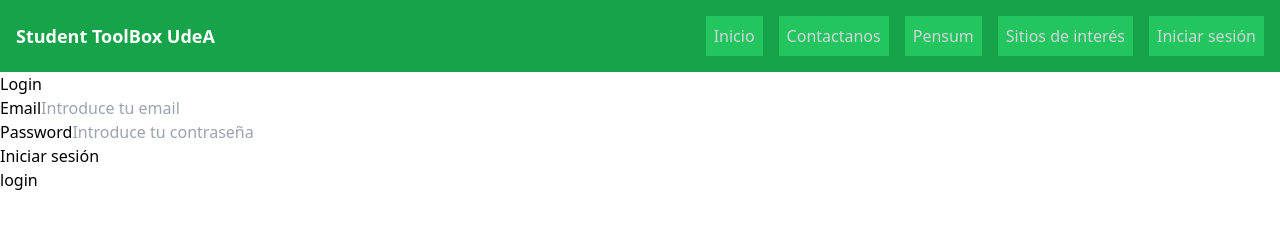
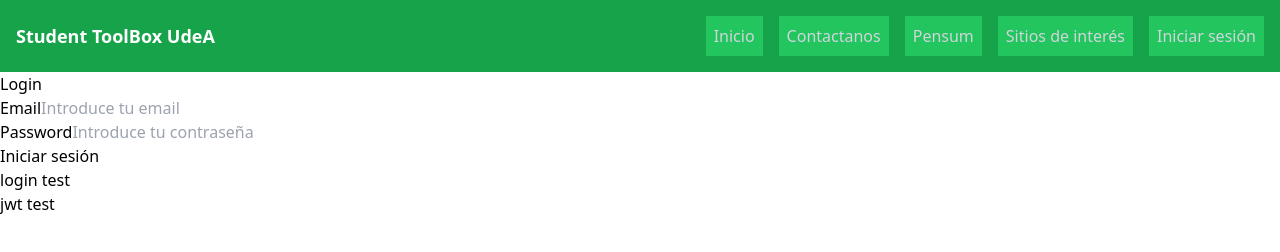
Before and after one commit to restrepotorres/studentToolBox_UdeA, an Astro site: page /login in a window 1280 px wide. Built offline with nearby package versions, Linux system fonts and the light colour scheme; Astro itself is replaced by a stand-in of ours.

Commit message:
feat: example login api request

```diff
--- a/src/components/LoginCard.tsx
+++ b/src/components/LoginCard.tsx
@@ -6,6 +6,8 @@
   const [password, setPassword] = useState("");
   const [response, setResponse] = useState(null);
   const [error, setError] = useState(null);
+  const [data, setData] = useState(null);
+  const [loading, setLoading] = useState(false);
 
   const handleSubmit = async (e: React.SyntheticEvent) => {
     console.log("Email:", email);
@@ -25,6 +27,27 @@
     }
   };
 
+  const handleSubmitWithJWT = async () => {
+    const url = "http://localhost:8090/toolbox/api/v1/health/check";
+    const token =
+      "eyJhbGciOiJIUzUxMiJ9.eyJzdWIiOiJ2aWN0b3IiLCJyb2xlIjoiW2FkbWluXSIsImlhdCI6MTcyODQyOTU0MywiZXhwIjoxNzI4NDY1NTQzfQ.qYm2CrTHtBcc6fQu21Apf8lxR4CW_a3rqD--Pcw5XUNEPuFIo1lizDJCa6ycxsgrFolzt40rjCM2Up71vQtw2Q";
+
+    setLoading(true);
+    setError(null);
+
+    try {
+      const response = await axios.get(url, {
+        headers: {
+          Authorization: `Bearer ${token}`,
+        },
+      });
+      console.log(response.data);
+    } catch (err) {
+      setError(err.response ? err.response.data : err.message);
+    } finally {
+      setLoading(false);
+    }
+  };
   return (
     <div className="login-container">
       <form onSubmit={handleSubmit}>
@@ -54,7 +77,11 @@
 
         <button type="submit">Iniciar sesión</button>
       </form>
-      <button onClick={handleSubmit}>login</button>
+      <button onClick={handleSubmit}>login test</button>
+      <br />
+      <button onClick={handleSubmitWithJWT} disabled={loading}>
+        jwt test
+      </button>
     </div>
   );
 };
```
